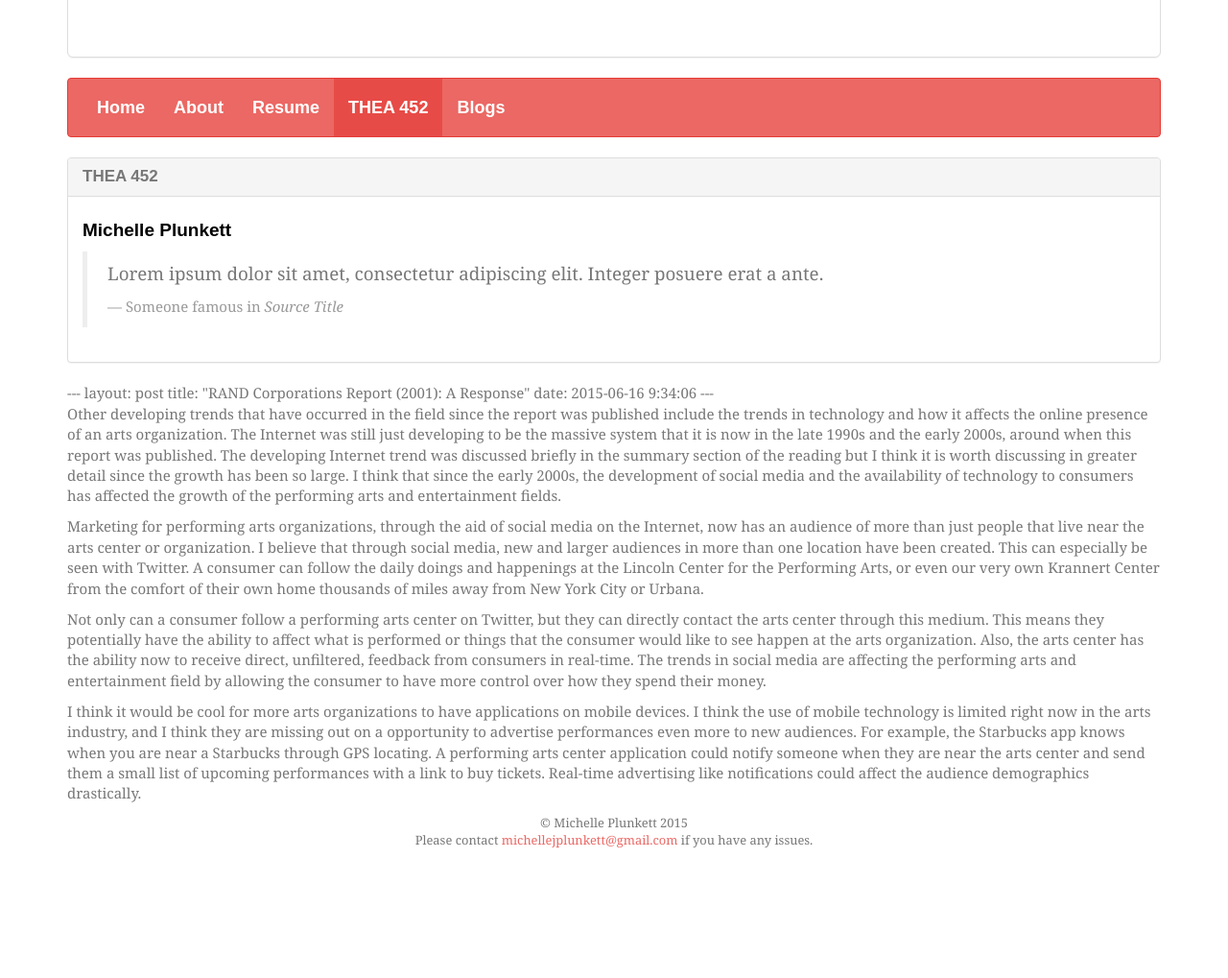
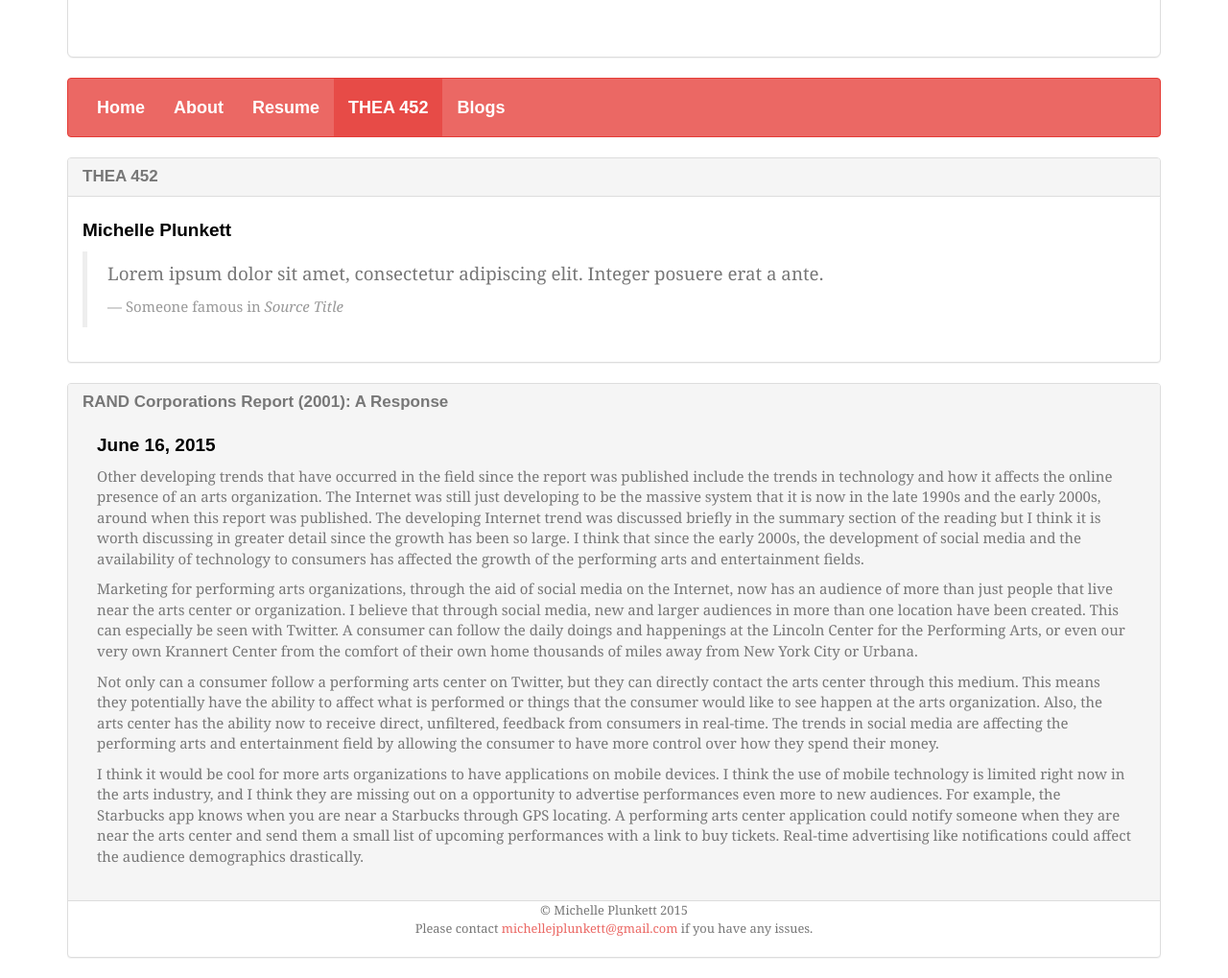
Before and after one commit to michelleplunkett/michelleplunkett.github.io, a Jekyll site: the page built from thea452.html, in a window 1280 px wide, cut to the strip 339-1358 px from the top of the page. Shown: the whole strip at 96% size. Built offline with Jekyll 4.4.1, drawn with Linux system fonts in a browser that asks for light colours; nearby versions of some CDN libraries; some web fonts are replaced; Markdown is read by kramdown in place of the engine named in the settings; before the commit the page ends 1244 px from its top, so only the background shows below that.

Commit message:
Update thea452.html

```diff
--- a/thea452.html
+++ b/thea452.html
@@ -13,16 +13,16 @@ title: "THEA 452"
 					</div>
 			</div>
 
----
-layout: post
-title:  "RAND Corporations Report (2001): A Response"
-date:   2015-06-16 9:34:06
----
+			<div class="panel panel-default">
+				<div class="panel-heading"><h3 class="panel-title">RAND Corporations Report (2001): A Response</h3>
+					<div class="panel-body">
+						<h4>June 16, 2015</h4>
+							<p>Other developing trends that have occurred in the field since the report was published include the trends in technology and how it affects the online presence of an arts organization. The Internet was still just developing to be the massive system that it is now in the late 1990s and the early 2000s, around when this report was published. The developing Internet trend was discussed briefly in the summary section of the reading but I think it is worth discussing in greater detail since the growth has been so large. I think that since the early 2000s, the development of social media and the availability of technology to consumers has affected the growth of the performing arts and entertainment fields.</p>
 
-<p>Other developing trends that have occurred in the field since the report was published include the trends in technology and how it affects the online presence of an arts organization. The Internet was still just developing to be the massive system that it is now in the late 1990s and the early 2000s, around when this report was published. The developing Internet trend was discussed briefly in the summary section of the reading but I think it is worth discussing in greater detail since the growth has been so large. I think that since the early 2000s, the development of social media and the availability of technology to consumers has affected the growth of the performing arts and entertainment fields.</p>
+							<p>Marketing for performing arts organizations, through the aid of social media on the Internet, now has an audience of more than just people that live near the arts center or organization. I believe that through social media, new and larger audiences in more than one location have been created. This can especially be seen with Twitter. A consumer can follow the daily doings and happenings at the Lincoln Center for the Performing Arts, or even our very own Krannert Center from the comfort of their own home thousands of miles away from New York City or Urbana.</p>
 
-<p>Marketing for performing arts organizations, through the aid of social media on the Internet, now has an audience of more than just people that live near the arts center or organization. I believe that through social media, new and larger audiences in more than one location have been created. This can especially be seen with Twitter. A consumer can follow the daily doings and happenings at the Lincoln Center for the Performing Arts, or even our very own Krannert Center from the comfort of their own home thousands of miles away from New York City or Urbana.</p>
+							<p>Not only can a consumer follow a performing arts center on Twitter, but they can directly contact the arts center through this medium. This means they potentially have the ability to affect what is performed or things that the consumer would like to see happen at the arts organization. Also, the arts center has the ability now to receive direct, unfiltered, feedback from consumers in real-time. The trends in social media are affecting the performing arts and entertainment field by allowing the consumer to have more control over how they spend their money.</p>
 
-<p>Not only can a consumer follow a performing arts center on Twitter, but they can directly contact the arts center through this medium. This means they potentially have the ability to affect what is performed or things that the consumer would like to see happen at the arts organization. Also, the arts center has the ability now to receive direct, unfiltered, feedback from consumers in real-time. The trends in social media are affecting the performing arts and entertainment field by allowing the consumer to have more control over how they spend their money.</p>
-
-<p>I think it would be cool for more arts organizations to have applications on mobile devices. I think the use of mobile technology is limited right now in the arts industry, and I think they are missing out on a opportunity to advertise performances even more to new audiences. For example, the Starbucks app knows when you are near a Starbucks through GPS locating. A performing arts center application could notify someone when they are near the arts center and send them a small list of upcoming performances with a link to buy tickets. Real-time advertising like notifications could affect the audience demographics drastically.</p>
+							<p>I think it would be cool for more arts organizations to have applications on mobile devices. I think the use of mobile technology is limited right now in the arts industry, and I think they are missing out on a opportunity to advertise performances even more to new audiences. For example, the Starbucks app knows when you are near a Starbucks through GPS locating. A performing arts center application could notify someone when they are near the arts center and send them a small list of upcoming performances with a link to buy tickets. Real-time advertising like notifications could affect the audience demographics drastically.</p>
+					</div>
+			</div>
```
